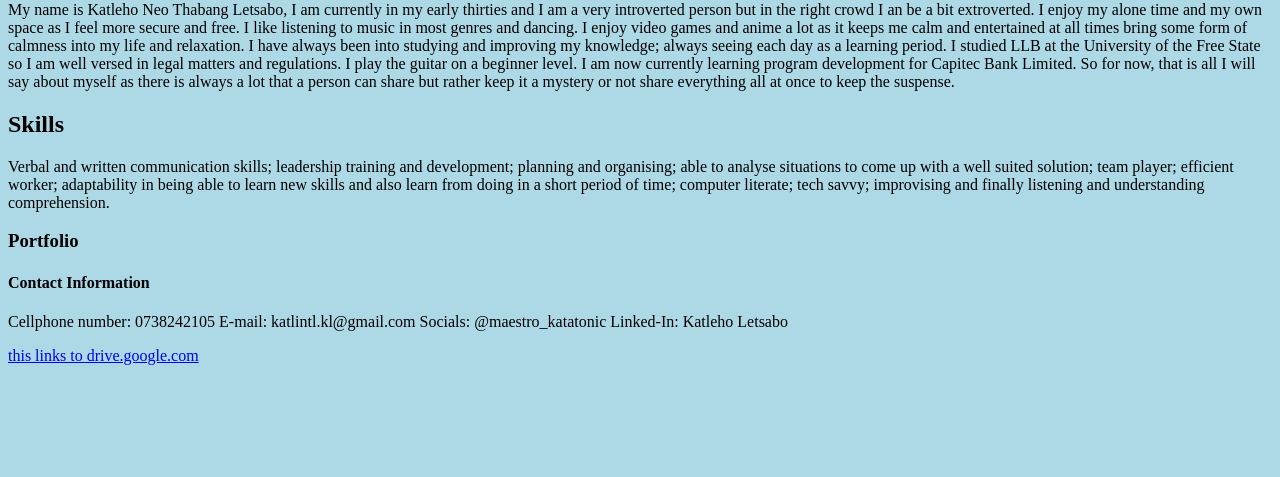
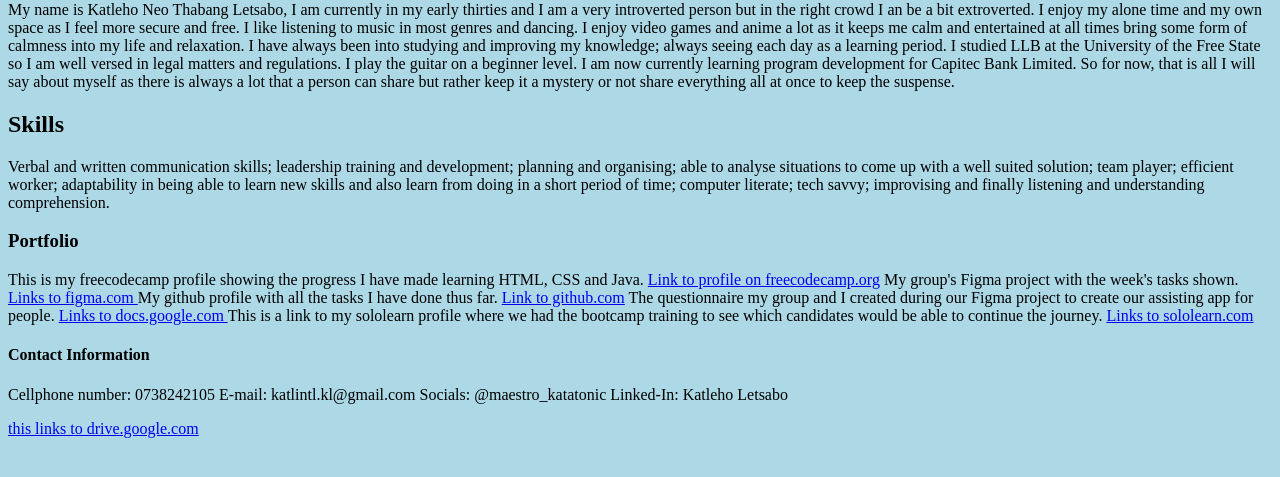
Before and after one commit to Katleho777/Katleho777.github.io, a plain HTML site: page index.html in a window 1280 px wide. Shown: the part 79-556 px from the top of the page. Drawn offline with Linux system fonts and the light colour scheme.

Commit message:
Update index.html

```diff
--- a/index.html
+++ b/index.html
@@ -21,7 +21,12 @@ Click nbfs://nbhost/SystemFileSystem/Templates/Other/html.html to edit this temp
         <h2>Skills</h2>
         <p>Verbal and written communication skills; leadership training and development; planning and organising; able to analyse situations to come up with a well suited solution; team player; efficient worker; adaptability in being able to learn new skills and also learn from doing in a short period of time; computer literate; tech savvy; improvising and finally listening and understanding comprehension.</p>
         <h3> Portfolio </h3>
-        <p> </p>
+        <p> This is my freecodecamp profile showing the progress I have made learning HTML, CSS and Java. <a href="https://www.freecodecamp.org/fccb5091435-00c4-46b1-92c6-49285639e04d"> Link to profile on freecodecamp.org</a>
+            My group's Figma project with the week's tasks shown. <a href="https://www.figma.com/design/hj7BmdZRSNnvZMT2H5PSb3/Figma-Onboarding_MUB---Katleho?node-id=6406-275"> Links to figma.com </a>
+            My github profile with all the tasks I have done thus far. <a href="https://github.com/Katleho777/Katleho777.github.io"> Link to github.com</a>
+            The questionnaire my group and I created during our Figma project to create our assisting app for people. <a href="https://docs.google.com/forms/d/1IXZX7ASvtqV6Ct8VAMXjGMNL3Ve2znm-F2tWvTz4O8U/"> Links to docs.google.com </a>
+            This is a link to my sololearn profile where we had the bootcamp training to see which candidates would be able to continue the journey. <a href="https://www.sololearn.com/en/profile/33325156"> Links to sololearn.com </a>
+        </p>
         <h4> Contact Information </h4>
         <p> Cellphone number: 0738242105
           E-mail: katlintl.kl@gmail.com
```
